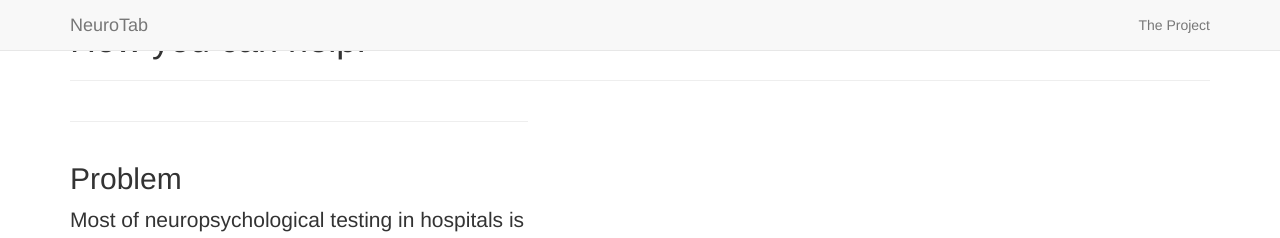
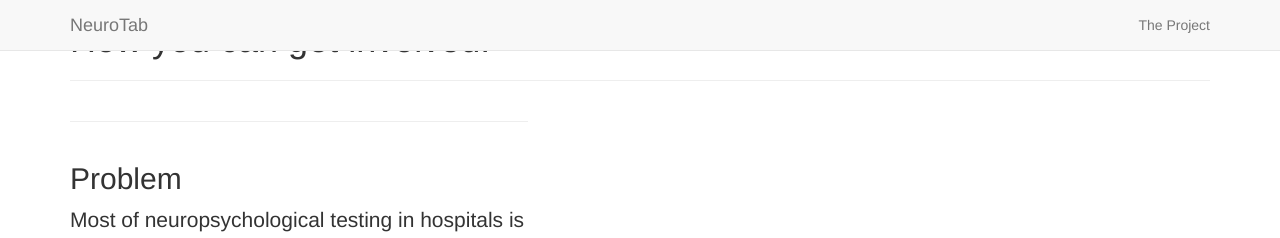
Before and after one commit to pamejudd/neurotab.github.io, a Jekyll site: the page built from _posts/2014-09-23-services-6.markdown, in a window 1280 px wide and 900 px high. Shown: the top 238 px of the window. Built offline with Jekyll 4.4.1, drawn with Linux system fonts in a browser that asks for light colours; nearby versions of some CDN libraries; library files that are not in the unit come from our copies; some of the changed text lies outside the part shown.

Commit message:
changed spelling

```diff
--- a/_posts/2014-09-23-services-6.markdown
+++ b/_posts/2014-09-23-services-6.markdown
@@ -2,7 +2,7 @@
 layout: default
 img: phones.png
 category: Contact
-title: How you can help!
+title: How you can get involved!
 description: ''
 ---
 
```
Also changed, not shown: 7 other files.
